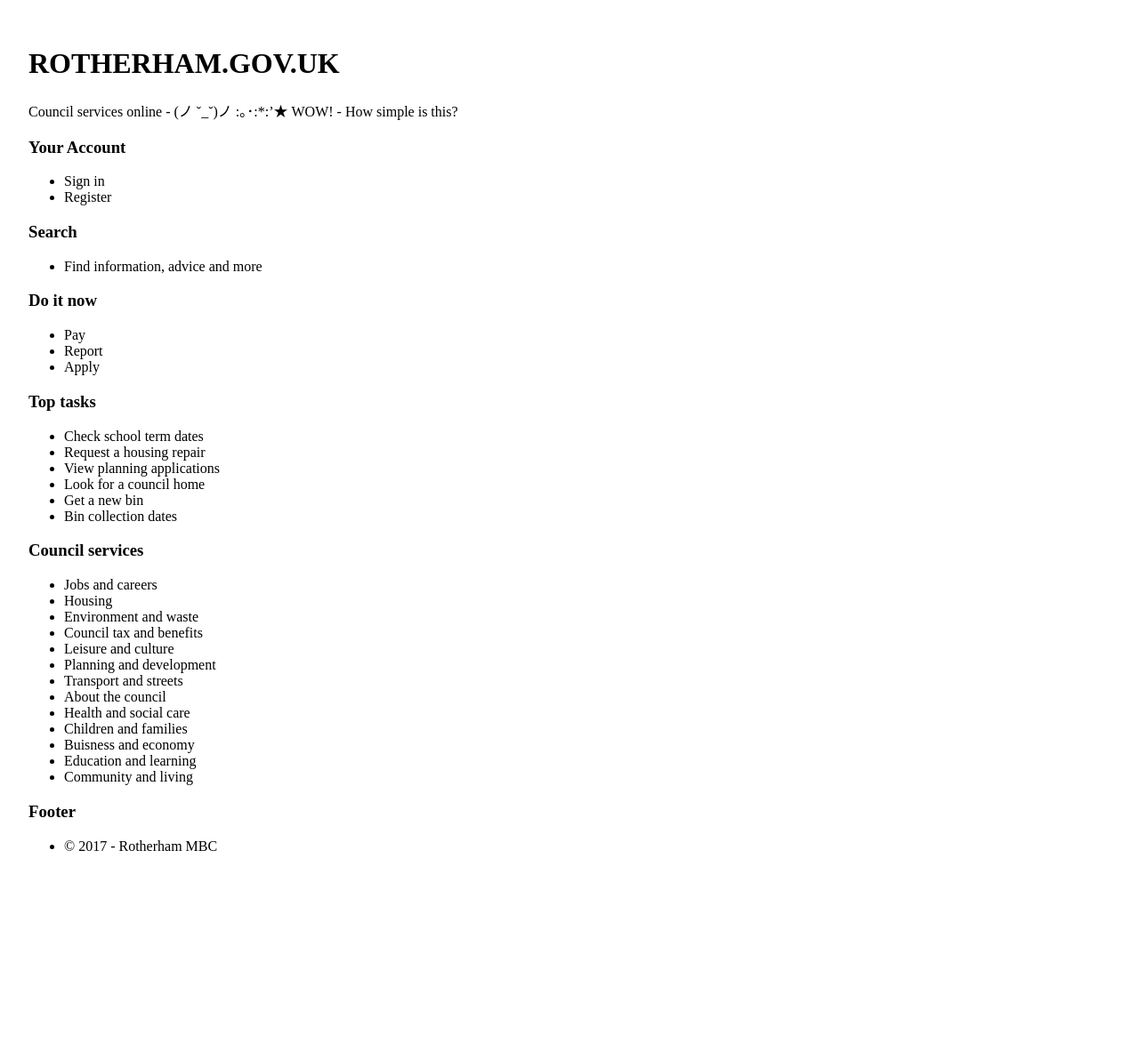
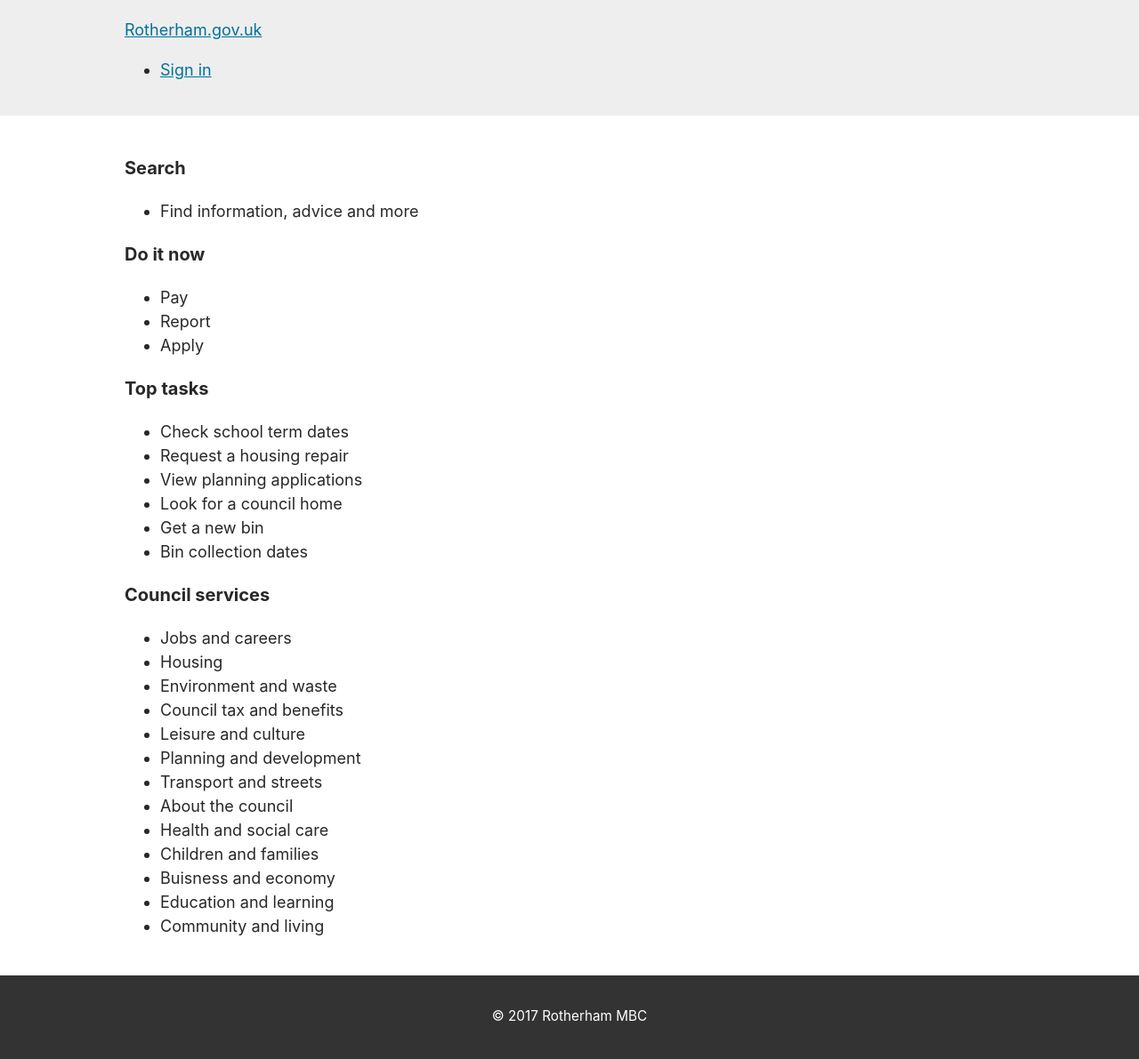
Before and after one commit to jnkly/rmbc-dev, a Jekyll site: the page built from index.md, in a window 1280 px wide. Shown: the whole page at 89% size. Built offline with Jekyll 4.4.1, drawn with Linux system fonts in a browser that asks for light colours; before the commit the page ends 1009 px from its top, so only the background shows below that.

Commit message:
Add files via upload

```diff
--- /dev/null
+++ b/_includes/footer.html
@@ -0,0 +1,3 @@
+<footer class="footer">
+    <p class="f6">&copy; <script>document.write((new Date()).getFullYear())</script> Rotherham MBC</p>
+</footer>
--- /dev/null
+++ b/_includes/head.html
@@ -0,0 +1,8 @@
+<head>
+    <meta charset="utf-8">
+    <title>{{page.title}} - Rotherham Council</title>
+    <meta name="author" content="Rotherham MBC">
+    <meta name="viewport" content="width=device-width, initial-scale=1">
+    <meta name="generator" content="Rotherham MBC">
+    <link rel="stylesheet" href="./css/main.css">
+</head>
--- /dev/null
+++ b/_includes/header.html
@@ -0,0 +1,10 @@
+<header class="header" role="banner">
+	<div class="header-inner">
+		<div class="logo"><a href="{{site.baseurl}}/">Rotherham.gov.uk</a></div>
+		<nav class="navigation">
+	<ul>
+		<li><a href="{{site.baseurl}}/signin">Sign in</a></li>
+	</ul>
+</nav>
+	</div>
+</header>
--- a/_layouts/default.html
+++ b/_layouts/default.html
@@ -1,13 +1,17 @@
 <!DOCTYPE html>
 <html>
-<head>
-  <meta charset="utf-8">
-  <title>{{ page.title }} - Rotherham Council</title>
-  <link rel="stylesheet" href="./css/main.css">
-</head>
+
+    {% include head.html %}
+
+    {% include header.html %}
+
 <body>
 
-  {{ content }}
+  <main>
+    {{ content }}
+  </main>
+
+    {% include footer.html %}
 
 </body>
 </html>
--- a/css/main.css
+++ b/css/main.css
@@ -1,3 +1,79 @@
 body {
+	font-family: -apple-system, BlinkMacSystemFont, "Segoe UI", "Roboto", "Oxygen", "Ubuntu", "Cantarell", "Fira Sans", "Droid Sans", "Helvetica Neue", sans-serif;
+	font-size: 18px;
+	line-height: 1.5;
+	color: #282828;
+
+    margin: 0;
+}
+
+h1 {
+	font-size: 30px;
+}
+
+h2 {
+	font-size: 22px;
+}
+
+h3 {
+	font-size: 20px;
+}
+
+h4 {
+	font-size: 20px:;
+}
+
+h5 {
+	font-size: 20px;
+}
+
+h6 {
+	font-size: 12px;
+}
+
+a:link, a:visited {
+    color: #00729a;
+}
+
+a:hover {
+    color: #00394e;
+}
+
+.header {
+	background-color: #eeeeee;
+}
+
+.header-inner {
+	overflow: hidden;
+	padding: 20px;
+	max-width: 1000px;
+	margin: 0 auto;
+}
+
+main {
 	padding: 24px;
+	max-width: 1000px;
+	margin-left: auto;
+	margin-right: auto;
 }
+
+.footer {
+	padding: 20px;
+	overflow: hidden;
+	background-color: #333333;
+	text-align: center;
+}
+
+.footer-inner {
+	max-width: 700px;
+	margin: 0 auto;
+}
+
+.footer p {
+	color: #ffffff;
+	font-size: 0.85em;
+}
+
+.footer a {
+	color: #222;
+}
--- a/index.md
+++ b/index.md
@@ -2,13 +2,6 @@
 title: Homepage
 layout: default
 ---
-
-# ROTHERHAM.GOV.UK
-Council services online - (ノ ˘_˘)ノ :｡･:*:'★ WOW! - How simple is this?
-
-### Your Account
-- Sign in
-- Register
 
 ### Search
 - Find information, advice and more
@@ -40,6 +33,3 @@ Council services online - (ノ ˘_˘)ノ :｡･:*:'★ WOW! - How simple is thi
 - Buisness and economy
 - Education and learning
 - Community and living
-
-### Footer
-- &copy; 2017 - Rotherham MBC
```
Also changed, not shown: _includes/pagination.html (added, +11 -0 lines), signin.md (added, +7 -0 lines), 3 other files.
